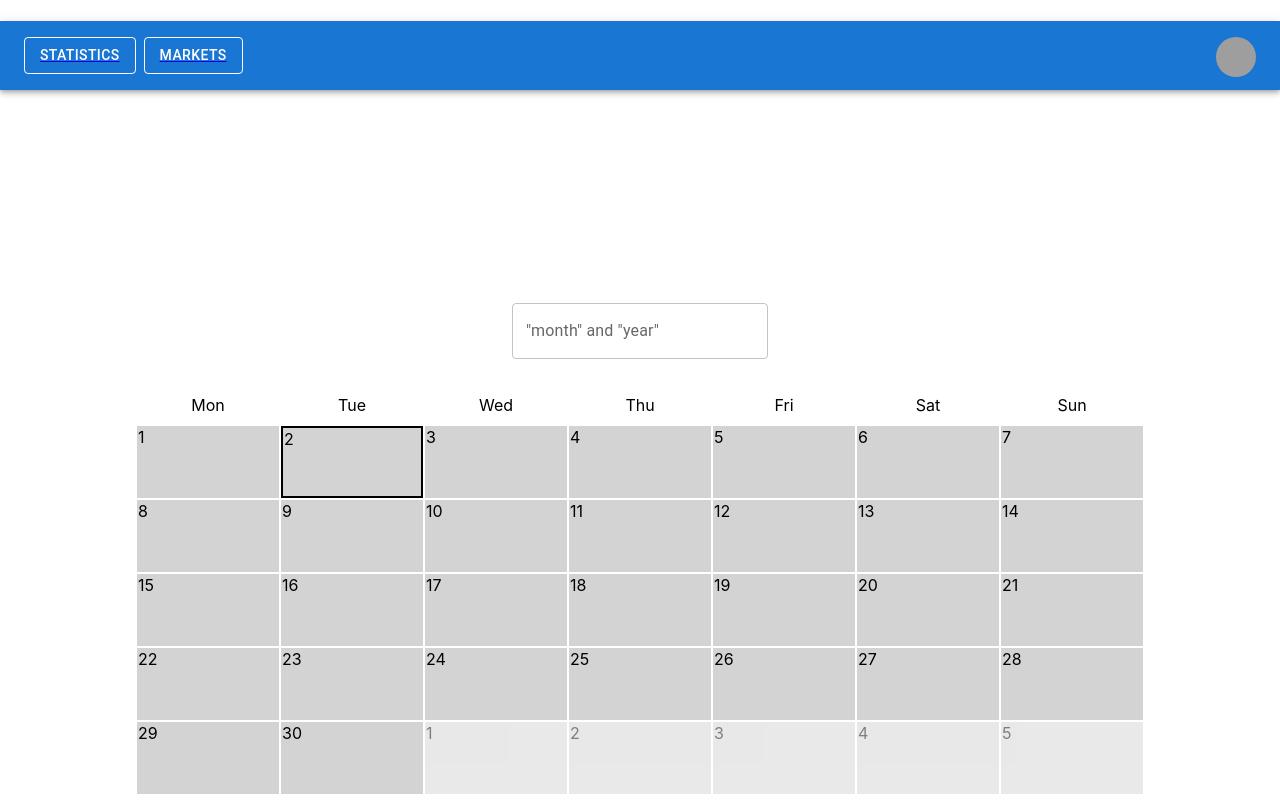
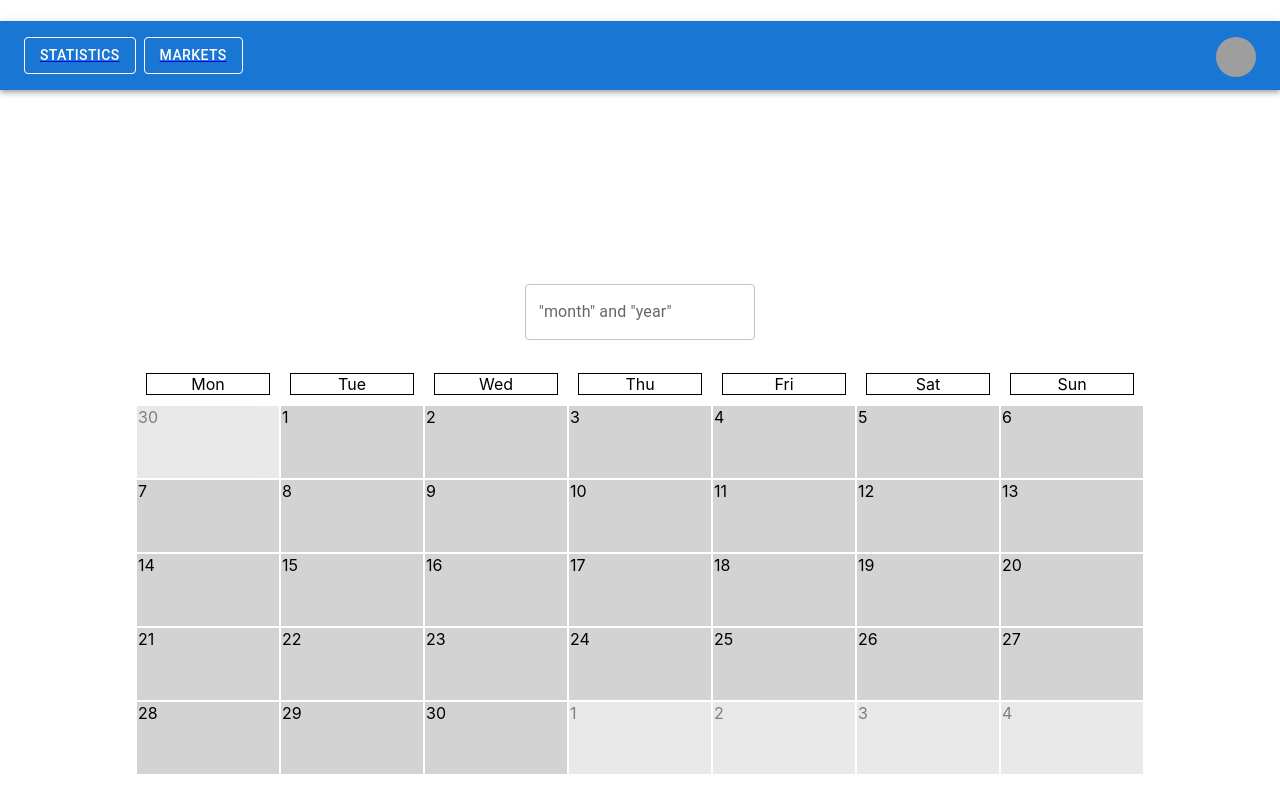
Before and after one commit to atanas23/traderCalendar, a React (Create React App) app: page / in a window 1280 px wide. Built offline with nearby package versions, Linux system fonts and the light colour scheme; grey boxes are pictures that could not be loaded.

Commit message:
Added PnL to the calendar grid + refactoring of CalendarGrid.

```diff
--- a/src/calendarComponents/Calendar.js
+++ b/src/calendarComponents/Calendar.js
@@ -1,13 +1,14 @@
 // import { format } from "date-fns";
 import CalendarControls from "./CalendarControls";
 import CalendarGrid from "./CalendarGrid";
+import Container from "@mui/material/Container";
 
 const Calendar = () => {
   return (
-    <div>
+    <Container>
       <CalendarControls />
       <CalendarGrid date={new Date()} />
-    </div>
+    </Container>
   );
 };
 
--- a/src/calendarComponents/CalendarGrid.js
+++ b/src/calendarComponents/CalendarGrid.js
@@ -1,101 +1,129 @@
-import {
-  eachDayOfInterval,
-  endOfMonth,
-  format,
-  getDay,
-  startOfMonth,
-} from "date-fns";
+import { eachDayOfInterval, format } from "date-fns";
 import "./calendarGrid.css";
+import Box from "@mui/material/Box";
 import { useSelector } from "react-redux";
 
 const WEEKDAYS = ["Mon", "Tue", "Wed", "Thu", "Fri", "Sat", "Sun"];
 
-//get the number of days in previous month - Fill component
-const numOfDaysInPrevMonth = (year, month) =>
-  new Date(year, month, 0).getDate();
+const testPnL = [
+  { date: new Date(2023, 10, 1).toISOString(), pnl: 1176 },
+  { date: new Date(2023, 10, 2).toISOString(), pnl: 805 },
+  { date: new Date(2023, 10, 3).toISOString(), pnl: 183 },
+  { date: new Date(2023, 10, 6).toISOString(), pnl: -660 },
+  { date: new Date(2023, 10, 7).toISOString(), pnl: 276 },
+  { date: new Date(2023, 10, 8).toISOString(), pnl: -570 },
+  { date: new Date(2023, 10, 9).toISOString(), pnl: 93 },
+  { date: new Date(2023, 10, 10).toISOString(), pnl: 610 },
+  { date: new Date(2023, 10, 13).toISOString(), pnl: -153 },
+  { date: new Date(2023, 10, 14).toISOString(), pnl: -851 },
+  { date: new Date(2023, 10, 15).toISOString(), pnl: -10 },
+  { date: new Date(2023, 10, 16).toISOString(), pnl: 132 },
+  { date: new Date(2023, 10, 17).toISOString(), pnl: 101 },
+  { date: new Date(2023, 10, 20).toISOString(), pnl: -439 },
+  { date: new Date(2023, 10, 21).toISOString(), pnl: 86 },
+  { date: new Date(2023, 10, 27).toISOString(), pnl: 0 },
+  { date: new Date(2023, 10, 28).toISOString(), pnl: 106 },
+  { date: new Date(2023, 10, 29).toISOString(), pnl: 304 },
+  { date: new Date(2023, 10, 30).toISOString(), pnl: 1869 },
+];
 
-const fillPrevMonth = (year, month, startingDayIndex) => {
-  let prevMonthDays = numOfDaysInPrevMonth(year, month) - startingDayIndex;
-  const fillerDays = Array.from({ length: startingDayIndex }).map(
-    (day, index) => {
-      day = prevMonthDays += 1;
-      return (
-        <div
-          key={`padding-end-${index}`}
-          className="allGridDays notCurrentMonth"
-        >
-          {day}
-        </div>
-      );
-    }
+const getRelevantDates = (date) => {
+  const displayDate = new Date(date);
+  const firstDayOfMonth = new Date(
+    displayDate.getUTCFullYear(),
+    displayDate.getUTCMonth(),
+    1
   );
-  return fillerDays;
-};
-
-const fillNextMonth = (endingDayIndex) => {
-  const fillerDays = Array.from({ length: 6 - endingDayIndex }).map(
-    (day, index) => {
-      day = index + 1;
-      return (
-        <div
-          key={`padding-start-${index}`}
-          className="allGridDays notCurrentMonth"
-        >
-          {day}
-        </div>
-      );
-    }
+  const lastDayOfMonth = new Date(
+    displayDate.getUTCFullYear(),
+    displayDate.getUTCMonth() + 1,
+    0
   );
-  return fillerDays;
-};
-
-const CalendarGrid = () => {
-  //new Date and check store in !null
-  // TODO: func to return an object with all of these
-  const storeyDate = useSelector((state) => state.date.date);
-  const displayDate = new Date(storeyDate);
-
-  const firstDayOfMonth = startOfMonth(displayDate);
-  const lastDayOfMonth = endOfMonth(displayDate);
-  //   add ID or use the start day
+  //rename to firstAndLastDayOfMonth
   const daysInMonth = eachDayOfInterval({
     start: firstDayOfMonth,
     end: lastDayOfMonth,
   });
+  //get the index of the first day of the month(0-6 for mon-sun)
+  const startingDayIndex = firstDayOfMonth.getUTCDay();
+  const endingDayIndex = lastDayOfMonth.getUTCDay();
 
-  //get the index of the first day of the month(0-6 for mon-sun)
-  const startingDayIndex = getDay(firstDayOfMonth) - 1;
-  const endingDayIndex = getDay(lastDayOfMonth) - 1;
+  return {
+    displayDate,
+    firstDayOfMonth,
+    lastDayOfMonth,
+    daysInMonth,
+    startingDayIndex,
+    endingDayIndex,
+  };
+};
+
+const calcFillerDays = (relevantDates) => {
+  const prevMonthDays = new Date(
+    relevantDates.displayDate.getUTCFullYear(),
+    relevantDates.displayDate.getUTCMonth(),
+    0
+  ).getUTCDate();
+
+  const prevMonthFiller = Array(relevantDates.startingDayIndex)
+    .fill()
+    .map((_, i) => i + (prevMonthDays - relevantDates.startingDayIndex));
+
+  const nextMonthFill = Array(6 - relevantDates.endingDayIndex)
+    .fill()
+    .map((_, i) => i + 1);
+
+  return {
+    prevMonthFiller,
+    nextMonthFiller: nextMonthFill ? nextMonthFill : 6,
+  };
+};
+
+const renderFillerMonth = (days, keyIndex) =>
+  days.map((day) => (
+    <Box key={`${keyIndex}-${day}`} className="allGridDays notCurrentMonth">
+      {day}
+    </Box>
+  ));
+//add dates with no trading data instead
+const generateTradingDays = (dates, data) => {
+  let pnl;
+  return dates[0].getFullYear() === new Date(data[0].date).getFullYear() &&
+    dates[0].getMonth() === new Date(data[0].date).getMonth()
+    ? dates.map((day, index) => {
+        pnl = data.find((el) => el.date === day.toISOString())?.pnl;
+        return (
+          <Box key={index} className="allGridDays">
+            {format(day, "d")}
+            <Box>{pnl ? pnl + "$" : ""}</Box>
+          </Box>
+        );
+      })
+    : dates.map((day, index) => {
+        return (
+          <Box key={index} className="allGridDays">
+            {format(day, "d")}
+          </Box>
+        );
+      });
+};
+
+const CalendarGrid = () => {
+  const storeDate = useSelector((state) => state.tradingDate.date);
+  const relevantDates = getRelevantDates(storeDate);
+  const fillerMonthDays = calcFillerDays(relevantDates);
+
   return (
-    <div>
-      <div className="calendarGrid">
-        {WEEKDAYS.map((day) => (
-          <div key={day} className="weekdays">
-            {day}
-          </div>
-        ))}
-        {/* add filler days before the first day of the month - possibly in a new component */}
-        {fillPrevMonth(
-          displayDate.getFullYear(),
-          displayDate.getMonth(),
-          startingDayIndex
-        )}
-
-        {daysInMonth.map((day, index) =>
-          displayDate.getDate() === day.getDate() ? (
-            <div key={index} className="allGridDays daysGridToday">
-              {format(day, "d")}
-            </div>
-          ) : (
-            <div key={index} className="allGridDays">
-              {format(day, "d")}
-            </div>
-          )
-        )}
-
-        {fillNextMonth(endingDayIndex)}
-      </div>
-    </div>
+    <Box className="calendarGrid">
+      {WEEKDAYS.map((day) => (
+        <Box key={day} className="weekdays" sx={{ border: "1px solid" }}>
+          {day}
+        </Box>
+      ))}
+      {renderFillerMonth(fillerMonthDays.prevMonthFiller, "previous-month")}
+      {generateTradingDays(relevantDates.daysInMonth, testPnL)}
+      {renderFillerMonth(fillerMonthDays.nextMonthFiller, "next-month")}
+    </Box>
   );
 };
 
--- a/src/navigationBar/navBar.js
+++ b/src/navigationBar/navBar.js
@@ -14,7 +14,6 @@ import { Link } from "react-router-dom";
 
 const pages = ["Statistics", "Markets"];
 const settings = ["Account", "Logout"];
-debugger;
 const NavBar = () => {
   return (
     <AppBar position="static">
--- a/src/store/calendarStore.js
+++ b/src/store/calendarStore.js
@@ -11,7 +11,7 @@ const tradingDateSilce = createSlice({
 });
 
 const calendarStore = configureStore({
-  reducer: { date: tradingDateSilce.reducer },
+  reducer: { tradingDate: tradingDateSilce.reducer },
 });
 
 export const dateActions = tradingDateSilce.actions;
```
